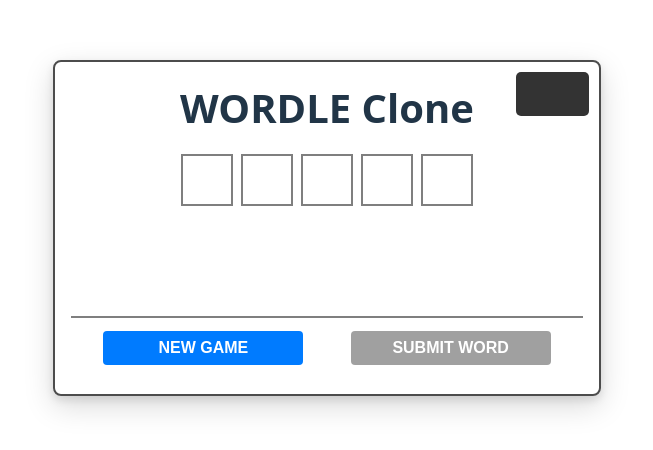
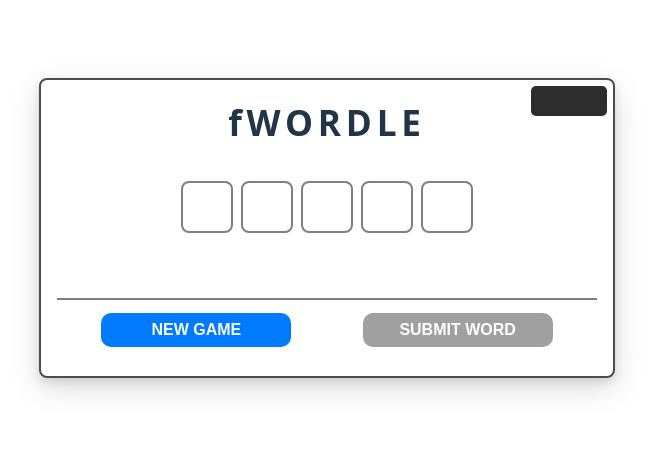
Before and after one commit to rtemplo/wordle-clone, a React (Vite) app: page / in a window 1280 px wide. Shown: the part 172-622 px from the top of the page, without its empty margins (313-966 px from the left). Built offline with nearby package versions, Linux system fonts and the light colour scheme.

Commit message:
styling tweaks

```diff
--- a/src/App.css
+++ b/src/App.css
@@ -13,17 +13,40 @@
   border: 2px solid rgba(0, 0, 0, 0.7);
   padding: 1rem;
   border-radius: 8px;
-  width: clamp(400px, 40vw, 600px);
+  width: clamp(450px, 45vw, 650px);
   min-height: 300px;
   box-shadow:
     0 10px 30px rgba(0, 0, 0, 0.15),
     0 4px 8px rgba(0, 0, 0, 0.1);
+  box-sizing: border-box;
+}
+
+.currentWordHint {
+  position: absolute;
+  top: 6px;
+  right: 6px;
+  padding: 0.2rem;
+  background-color: #2d2d2d;
+  color: transparent;
+  border-radius: 5px;
+  cursor: help;
+  user-select: none;
+  min-width: 70px;
+  text-align: center;
+  letter-spacing: 0.1rem;
+  transition: color 0.2s ease-in;
+}
+
+.currentWordHint:hover {
+  color: #fff;
+  transition: color 10s ease-out;
 }
 
 .title {
-  font-size: 2.5rem;
+  font-size: 2.2rem;
   font-weight: 700;
   margin-bottom: 1rem;
+  letter-spacing: 0.3rem;
 }
 
 .status {
@@ -36,6 +59,8 @@
   flex: 1;
   flex-direction: column;
   gap: 0.5rem;
+  padding: 1rem;
+  box-sizing: border-box;
 }
 
 .word {
@@ -48,6 +73,7 @@
   width: 3rem;
   height: 3rem;
   border: 2px solid rgba(0, 0, 0, 0.5);
+  border-radius: 8px;
   display: flex;
   align-items: center;
   justify-content: center;
@@ -89,8 +115,9 @@
   background-color: #007bff;
   color: #fff;
   cursor: pointer;
-  border-radius: 4px;
-  max-width: 200px;
+  border-radius: 10px;
+  max-width: 190px;
+  transition: all 0.2s ease-in-out;
 }
 
 .controlBarButton:hover {
--- a/src/App.tsx
+++ b/src/App.tsx
@@ -9,7 +9,6 @@
 
 function App() {
   const [usedWords, setUsedWords] = useState<string[]>(() => [getRandomWord()]);
-  // const [usedWords, setUsedWords] = useState<string[]>(["apply"]);
   const [answers, setAnswers] = useState<string[]>([]);
   const [currentAnswer, setCurrentAnswer] = useState<string>("");
   const [gameCompleted, setGameCompleted] = useState<boolean>(false);
@@ -34,8 +33,6 @@
     (event: KeyboardEvent) => {
       if (gameCompleted) return;
 
-      console.log("Key received in getInput:", event.key);
-      console.log("Current answer before processing:", currentAnswer);
       const key = event.key;
 
       // Ignore Enter if current answer is less than 5 letters
@@ -135,26 +132,9 @@
   return (
     <div className="container">
       <div className="gameLayer" style={{ position: "relative" }}>
-        <div
-          style={{
-            position: "absolute",
-            top: "10px",
-            right: "10px",
-            padding: "10px 15px",
-            backgroundColor: "#333",
-            color: "transparent",
-            borderRadius: "5px",
-            cursor: "help",
-            userSelect: "none",
-            transition: "color 0.3s",
-          }}
-          onMouseEnter={(e) => (e.currentTarget.style.color = "#fff")}
-          onMouseLeave={(e) => (e.currentTarget.style.color = "transparent")}
-        >
-          {usedWords[usedWords.length - 1]?.toUpperCase()}
-        </div>
-        <div className="title">WORDLE Clone</div>
-        {gameCompleted && <div className="status">You won!</div>}
+        <div className="currentWordHint">{usedWords[usedWords.length - 1]?.toUpperCase()}</div>
+        <div className="title">fWORDLE</div>
+        {gameCompleted && <div className="status">🎉 You won! 🎉</div>}
         {attempts >= 6 && <div className="status">Sorry. No more attempts.</div>}
         <div className="wordGrid">
           {answers.map((answer, wordIndex) => (
@@ -187,7 +167,7 @@
               {Array(5)
                 .fill(null)
                 .map((_nullChar, index) => (
-                  <div key={index} className="letterBox">
+                  <div key={index} className="letterBox" style={{ color: "lightblue" }}>
                     {currentAnswerLetters[index] ? currentAnswerLetters[index].toUpperCase() : ""}
                   </div>
                 ))}
```
